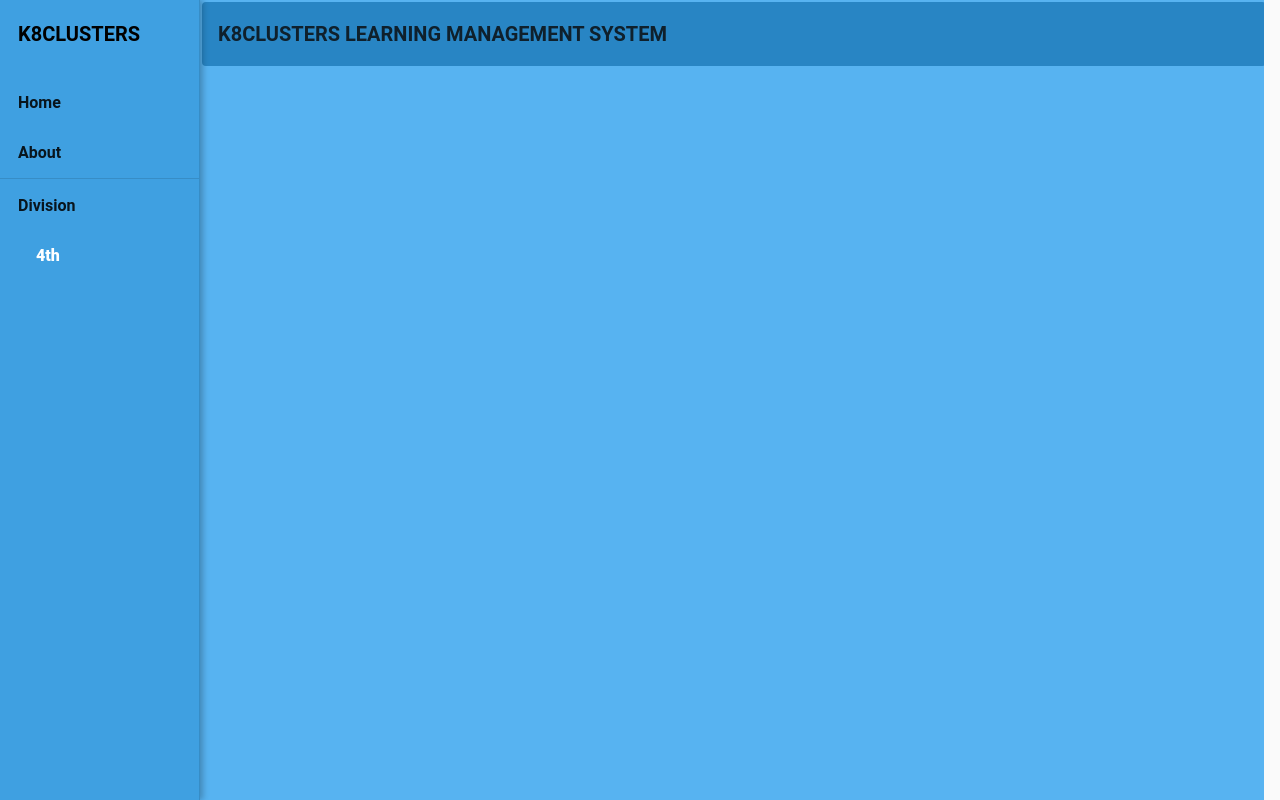
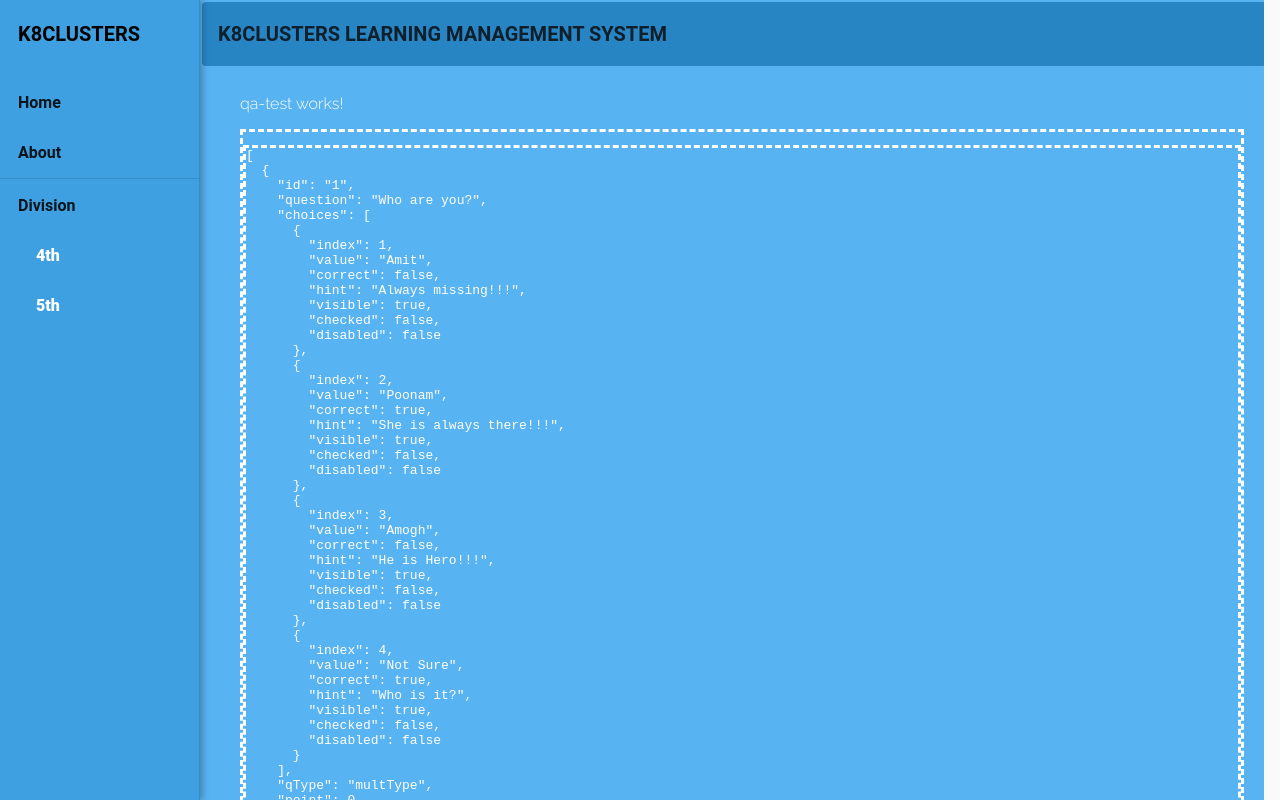
Before and after one commit to k8clusters/k8clusters.github.io, an Angular app: page /qaTest in a window 1280 px wide. Before the commit this address led to /. Built offline with nearby package versions, Linux system fonts and the light colour scheme.

Commit message:
pre code

```diff
--- a/src/app/app-routing.module.ts
+++ b/src/app/app-routing.module.ts
@@ -4,12 +4,16 @@ import { Routes, RouterModule } from '@angular/router';
 import { HomeComponent } from './components/home/home.component';
 import { AboutComponent } from './components/about/about.component'
 import { QaComponent } from './components/lms/qa/qa.component';
+import { QaTestComponent } from './components/lms/qa-test/qa-test.component';
 const routes: Routes = [{
   path: '',
   component: HomeComponent
 }, {
   path: 'about',
   component: AboutComponent
+}, {
+  path: 'qaTest',
+  component: QaTestComponent
 }, {
   path: 'qa',
   component: QaComponent
--- a/src/app/app.module.ts
+++ b/src/app/app.module.ts
@@ -11,10 +11,10 @@ import { MatSidenavModule } from '@angular/material/sidenav';
 import { MatIconModule } from '@angular/material/icon';
 import { MatListModule } from '@angular/material/list';
 import { BrowserAnimationsModule } from '@angular/platform-browser/animations';
+import { FormsModule } from '@angular/forms';
 import { AboutComponent } from './components/about/about.component';
 import { HomeComponent } from './components/home/home.component';
 import { LmsModule } from './components/lms/lms.module';
-import { FormsModule } from '@angular/forms';
 
 @NgModule({
   declarations: [
--- a/src/app/components/lms/lms.module.ts
+++ b/src/app/components/lms/lms.module.ts
@@ -4,9 +4,10 @@ import { QaComponent } from './qa/qa.component';
 import { MatCheckboxModule } from '@angular/material/checkbox';
 import { MatRadioModule } from '@angular/material/radio';
 import { MatButtonModule } from '@angular/material/button';
+import { QaTestComponent } from './qa-test/qa-test.component';
 
 @NgModule({
-  declarations: [QaComponent],
+  declarations: [QaComponent, QaTestComponent],
   exports: [QaComponent],
   imports: [
     MatRadioModule,
--- /dev/null
+++ b/src/app/components/lms/qa-test/qa-test.component.html
@@ -0,0 +1,6 @@
+<p>qa-test works!</p>
+<div class="box box-default box-code">
+    <code>
+        <pre class="box-code">{{qaTest |json}}</pre>
+    </code>
+</div>
--- /dev/null
+++ b/src/app/components/lms/qa-test/qa-test.component.ts
@@ -0,0 +1,26 @@
+import { Component, OnInit } from '@angular/core';
+import { QaTestSampleGenService } from 'src/app/services/lms/qa-test-sample-gen.service';
+import { QA } from 'src/app/shared/typings/model/qA';
+
+@Component({
+  selector: 'app-qa-test',
+  templateUrl: './qa-test.component.html',
+  styleUrls: ['./qa-test.component.scss']
+})
+export class QaTestComponent implements OnInit {
+
+  constructor(private qaTestSampleGenService: QaTestSampleGenService) { }
+
+  ngOnInit() {
+    this.qaTest = this.qaTestSampleGenService.getQaTest(2);
+    console.log(JSON.stringify(this.qaTest));
+    this.testQa = JSON.stringify(this.qaTest);
+  }
+
+  private qaTest: QA[];
+  public testQa: string;
+
+  public getQaTest = () => {
+    return JSON.stringify(this.qaTest);
+  }
+}
--- a/src/app/components/lms/qa/qa.component.ts
+++ b/src/app/components/lms/qa/qa.component.ts
@@ -4,6 +4,7 @@ import { MatCheckboxChange } from '@angular/material/checkbox';
 import { QuestionType } from 'src/app/shared/typings/model/questionType';
 import { QA } from 'src/app/shared/typings/model/qA';
 import { Answer } from 'src/app/shared/typings/model/answer';
+import { QaTestSampleGenService } from 'src/app/services/lms/qa-test-sample-gen.service';
 
 @Component({
   selector: 'app-qa',
@@ -12,26 +13,14 @@ import { Answer } from 'src/app/shared/typings/model/answer';
 })
 export class QaComponent implements OnInit {
 
-  constructor() { }
+  constructor(private qaTestSampleGenService: QaTestSampleGenService) { }
 
   ngOnInit() {
+    this.qa = this.qaTestSampleGenService.getQaTest(2)[1];
   }
 
   qType = QuestionType;
-  qa: QA = {
-    "id": "1", "question": "Who are you?",
-    "choices": [
-      this.getChoice(1, "Amit", false, "Always missing!!!"),
-      this.getChoice(2, "Poonam", true, "She is always there!!!"),
-      this.getChoice(3, "Amogh", false, "He is Hero!!!"),
-      this.getChoice(4, "Not Sure", true, "Who is it?")
-    ],
-    "qType": QuestionType.MultType,
-    "point": 0,
-    "selectionCounter": 0,
-    "maxSelection": 2
-  }
-
+  qa: QA;
   public onChoiceSelection = (selectionValue: number) => {
     this.qa.selectionCounter = 0;
     if (this.qa.validated) {
@@ -108,17 +97,4 @@ export class QaComponent implements OnInit {
     return this.qa.point > 0;
   }
 
-  public getChoice(pIndex: number, pValue: string, pCorrect: boolean, pHint?: string, pHintVisible?:boolean, pVisible: boolean = true): Answer {
-    let option: Answer = {
-      "index": pIndex,
-      "value": pValue,
-      "correct": pCorrect,
-      "hint": pHint,
-      "hintVisible": pHintVisible,
-      "visible": pVisible,
-      "checked": false,
-      "disabled": false
-    };
-    return option;
-  }
 }
--- a/src/app/components/main-nav/main-nav.component.html
+++ b/src/app/components/main-nav/main-nav.component.html
@@ -10,7 +10,7 @@
       <mat-divider></mat-divider>
       <a mat-list-item>Division</a>
       <mat-list-item *ngFor="let division of divisions">
-          <a mat-list-item href="#" routerLink="qa">{{division.grade}}</a>
+          <a mat-list-item href="#" routerLink="{{division.route}}">{{division.grade}}</a>
       </mat-list-item>
     </mat-nav-list>
   </mat-sidenav>
--- a/src/app/components/main-nav/main-nav.component.ts
+++ b/src/app/components/main-nav/main-nav.component.ts
@@ -19,5 +19,8 @@ export class MainNavComponent {
   constructor(private breakpointObserver: BreakpointObserver) {}
 
 
-  public divisions: any = [{'grade':'4th', 'route':'qa'}];
+  public divisions: any = [
+    { 'grade': '4th', 'route': 'qa' },
+    { 'grade': '5th', 'route': 'qaTest' }
+  ];
 }
--- /dev/null
+++ b/src/app/services/lms/qa-test-sample-gen.service.ts
@@ -0,0 +1,52 @@
+import { Injectable } from '@angular/core';
+import { QA } from 'src/app/shared/typings/model/qA';
+import { QuestionType } from 'src/app/shared/typings/model/questionType';
+import { Answer } from 'src/app/shared/typings/model/answer';
+
+@Injectable({
+  providedIn: 'root'
+})
+export class QaTestSampleGenService {
+
+  constructor() { }
+
+
+  public getQaTest = (qCount: number = 2): Array<QA> => {
+    let qaTest:QA[] = [];
+    qaTest.push(this.qa);
+    let qa = Object.assign({}, this.qa);
+    qa.id = "2";
+    qa.question = "Where are u?"
+    qaTest.push(qa);
+    return qaTest;
+  }
+
+  qa: QA = {
+    "id": "1",
+    "question": "Who are you?",
+    "choices": [
+      this.getChoice(1, "Amit", false, "Always missing!!!"),
+      this.getChoice(2, "Poonam", true, "She is always there!!!"),
+      this.getChoice(3, "Amogh", false, "He is Hero!!!"),
+      this.getChoice(4, "Not Sure", true, "Who is it?")
+    ],
+    "qType": QuestionType.MultType,
+    "point": 0,
+    "selectionCounter": 0,
+    "maxSelection": 2
+  }
+
+  public getChoice(pIndex: number, pValue: string, pCorrect: boolean, pHint?: string, pHintVisible?:boolean, pVisible: boolean = true): Answer {
+    let option: Answer = {
+      "index": pIndex,
+      "value": pValue,
+      "correct": pCorrect,
+      "hint": pHint,
+      "hintVisible": pHintVisible,
+      "visible": pVisible,
+      "checked": false,
+      "disabled": false
+    };
+    return option;
+  }
+}
--- a/src/styles.scss
+++ b/src/styles.scss
@@ -136,3 +136,8 @@ body {
     // padding: 10px;
     color:red;
 }
+
+.box-code {
+    border-style: dashed;
+    overflow: visible;
+}
```
Also changed, not shown: src/app/components/lms/qa-test/qa-test.component.scss (added), 2 other files (tests, documents, lock files or other folders).
